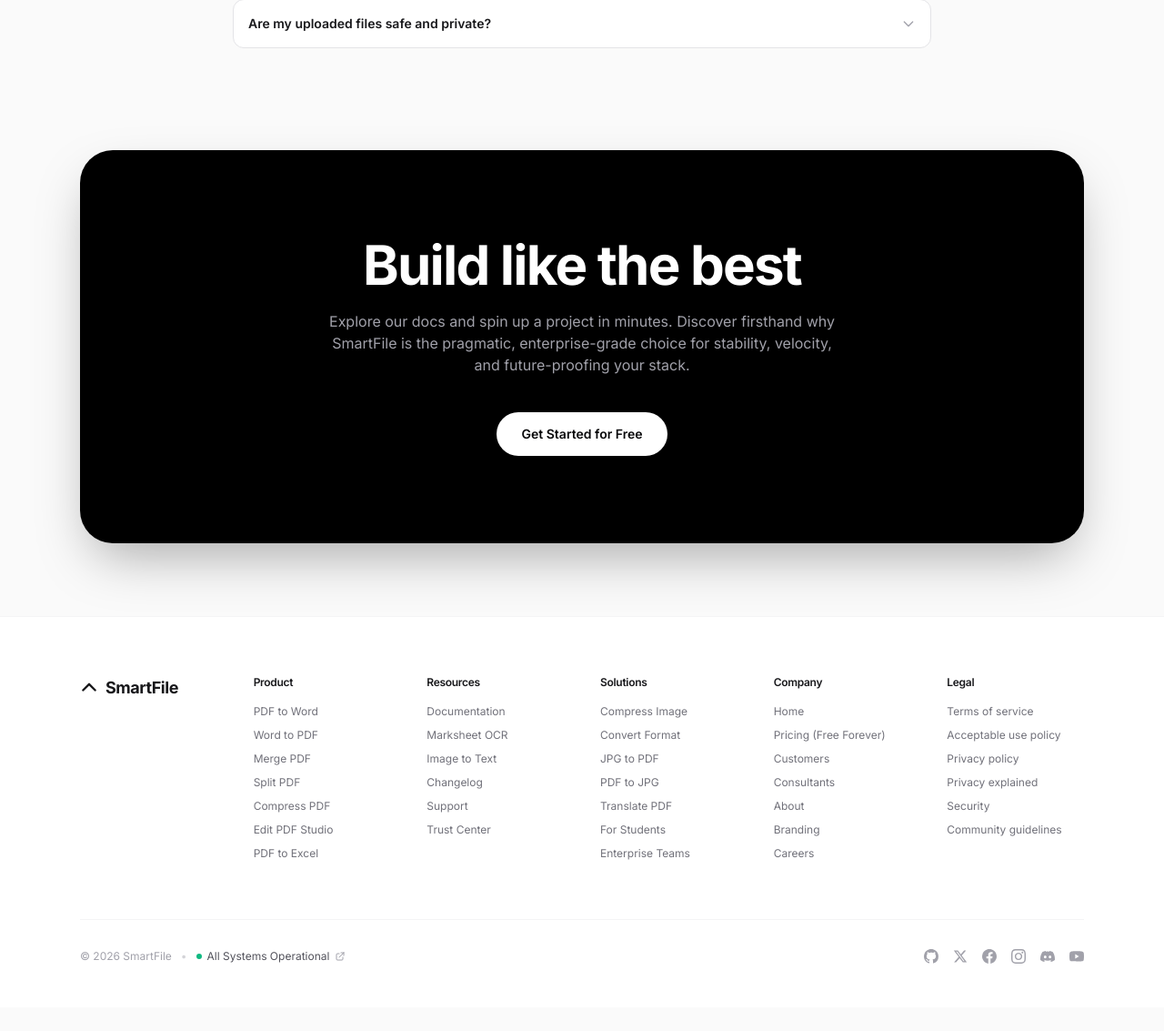
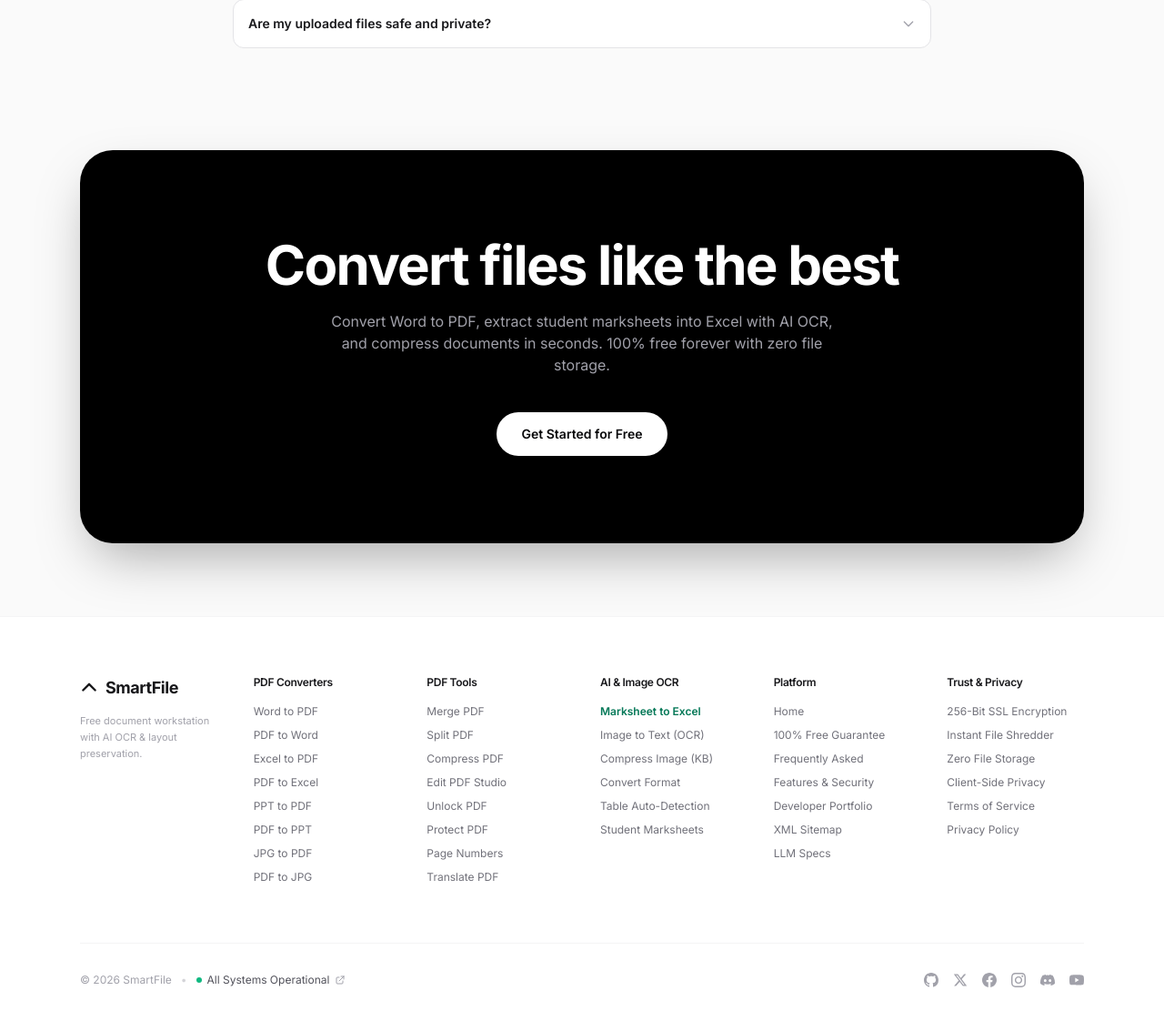
Before and after one commit to muhammadaliajaz/converter, a Flask app: page / in a window 1280 px wide. Shown: the part 2509-3642 px from the top of the page at 91% size. Before the commit the page ends 3568 px from the top, so only its background shows below. Run offline with Flask 3, Linux system fonts and the light colour scheme; some libraries are stand-ins or nearby versions.

Commit message:
feat: customize footer columns and CTA card with SmartFile converter features and tools

```diff
--- a/templates/index.html
+++ b/templates/index.html
@@ -1394,10 +1394,10 @@
     <div class="max-w-6xl mx-auto px-4 sm:px-6 mt-20 sm:mt-28 mb-16 sm:mb-20">
         <div class="bg-black text-white rounded-[28px] sm:rounded-[36px] py-16 sm:py-24 px-6 sm:px-16 text-center shadow-[0_25px_60px_-15px_rgba(0,0,0,0.35)] relative overflow-hidden">
             <h2 class="text-3xl sm:text-5xl lg:text-6xl font-extrabold tracking-[-0.03em] text-white mb-4 sm:mb-5">
-                Build like the best
+                Convert files like the best
             </h2>
             <p class="text-zinc-400 font-normal text-xs sm:text-sm md:text-base max-w-xl mx-auto leading-relaxed mb-8 sm:mb-10">
-                Explore our docs and spin up a project in minutes. Discover firsthand why SmartFile is the pragmatic, enterprise-grade choice for stability, velocity, and future-proofing your stack.
+                Convert Word to PDF, extract student marksheets into Excel with AI OCR, and compress documents in seconds. 100% free forever with zero file storage.
             </p>
             <div>
                 <a href="#gridContainer"
@@ -1412,7 +1412,7 @@
     <footer class="w-full bg-white text-zinc-600 border-t border-zinc-100 pt-14 sm:pt-16 pb-12" aria-label="Site Footer">
         <div class="max-w-6xl mx-auto px-4 sm:px-6">
             <div class="grid grid-cols-2 sm:grid-cols-3 md:grid-cols-6 gap-8 lg:gap-10 pb-16">
-                <!-- Column 0: Logo -->
+                <!-- Column 0: Logo & Description -->
                 <div class="col-span-2 sm:col-span-3 md:col-span-1 mb-2 md:mb-0">
                     <a href="/" class="inline-flex items-center gap-2 group">
                         <svg class="w-5 h-5 text-zinc-900" viewBox="0 0 24 24" fill="none" stroke="currentColor" stroke-width="2.8" stroke-linecap="round" stroke-linejoin="round">
@@ -1420,73 +1420,78 @@
                         </svg>
                         <span class="text-lg font-bold text-zinc-900 tracking-tight">SmartFile</span>
                     </a>
-                </div>
-
-                <!-- Column 1: Product -->
+                    <p class="text-[11px] text-zinc-400 mt-3 leading-relaxed max-w-[190px]">
+                        Free document workstation with AI OCR &amp; layout preservation.
+                    </p>
+                </div>
+
+                <!-- Column 1: PDF Converters -->
                 <div>
-                    <h3 class="text-xs font-semibold text-zinc-900 mb-4 tracking-tight">Product</h3>
+                    <h3 class="text-xs font-semibold text-zinc-900 mb-4 tracking-tight">PDF Converters</h3>
                     <ul class="space-y-2.5 text-xs">
+                        <li><a href="https://officialali.dev/word-to-pdf" onclick="openWorkspaceById('word-to-pdf'); return false;" class="text-zinc-500 hover:text-zinc-950 transition">Word to PDF</a></li>
                         <li><a href="https://officialali.dev/pdf-to-word" onclick="openWorkspaceById('pdf-to-word'); return false;" class="text-zinc-500 hover:text-zinc-950 transition">PDF to Word</a></li>
-                        <li><a href="https://officialali.dev/word-to-pdf" onclick="openWorkspaceById('word-to-pdf'); return false;" class="text-zinc-500 hover:text-zinc-950 transition">Word to PDF</a></li>
+                        <li><a href="https://officialali.dev/excel-to-pdf" onclick="openWorkspaceById('excel-to-pdf'); return false;" class="text-zinc-500 hover:text-zinc-950 transition">Excel to PDF</a></li>
+                        <li><a href="https://officialali.dev/pdf-to-excel" onclick="openWorkspaceById('pdf-to-excel'); return false;" class="text-zinc-500 hover:text-zinc-950 transition">PDF to Excel</a></li>
+                        <li><a href="https://officialali.dev/ppt-to-pdf" onclick="openWorkspaceById('ppt-to-pdf'); return false;" class="text-zinc-500 hover:text-zinc-950 transition">PPT to PDF</a></li>
+                        <li><a href="https://officialali.dev/pdf-to-ppt" onclick="openWorkspaceById('pdf-to-ppt'); return false;" class="text-zinc-500 hover:text-zinc-950 transition">PDF to PPT</a></li>
+                        <li><a href="https://officialali.dev/jpg-to-pdf" onclick="openWorkspaceById('jpg-to-pdf'); return false;" class="text-zinc-500 hover:text-zinc-950 transition">JPG to PDF</a></li>
+                        <li><a href="https://officialali.dev/pdf-to-jpg" onclick="openWorkspaceById('pdf-to-jpg'); return false;" class="text-zinc-500 hover:text-zinc-950 transition">PDF to JPG</a></li>
+                    </ul>
+                </div>
+
+                <!-- Column 2: PDF Tools -->
+                <div>
+                    <h3 class="text-xs font-semibold text-zinc-900 mb-4 tracking-tight">PDF Tools</h3>
+                    <ul class="space-y-2.5 text-xs">
                         <li><a href="https://officialali.dev/merge-pdf" onclick="openWorkspaceById('merge-pdf'); return false;" class="text-zinc-500 hover:text-zinc-950 transition">Merge PDF</a></li>
                         <li><a href="https://officialali.dev/split-pdf" onclick="openWorkspaceById('split-pdf'); return false;" class="text-zinc-500 hover:text-zinc-950 transition">Split PDF</a></li>
                         <li><a href="https://officialali.dev/compress-pdf" onclick="openWorkspaceById('compress-pdf'); return false;" class="text-zinc-500 hover:text-zinc-950 transition">Compress PDF</a></li>
                         <li><a href="https://officialali.dev/edit-pdf" onclick="openWorkspaceById('edit-pdf'); return false;" class="text-zinc-500 hover:text-zinc-950 transition">Edit PDF Studio</a></li>
-                        <li><a href="https://officialali.dev/pdf-to-excel" onclick="openWorkspaceById('pdf-to-excel'); return false;" class="text-zinc-500 hover:text-zinc-950 transition">PDF to Excel</a></li>
+                        <li><a href="https://officialali.dev/unlock-pdf" onclick="openWorkspaceById('unlock-pdf'); return false;" class="text-zinc-500 hover:text-zinc-950 transition">Unlock PDF</a></li>
+                        <li><a href="https://officialali.dev/protect-pdf" onclick="openWorkspaceById('protect-pdf'); return false;" class="text-zinc-500 hover:text-zinc-950 transition">Protect PDF</a></li>
+                        <li><a href="https://officialali.dev/page-numbers" onclick="openWorkspaceById('page-numbers'); return false;" class="text-zinc-500 hover:text-zinc-950 transition">Page Numbers</a></li>
+                        <li><a href="https://officialali.dev/translate-pdf" onclick="openWorkspaceById('translate-pdf'); return false;" class="text-zinc-500 hover:text-zinc-950 transition">Translate PDF</a></li>
                     </ul>
                 </div>
 
-                <!-- Column 2: Resources -->
+                <!-- Column 3: AI OCR & Images -->
                 <div>
-                    <h3 class="text-xs font-semibold text-zinc-900 mb-4 tracking-tight">Resources</h3>
+                    <h3 class="text-xs font-semibold text-zinc-900 mb-4 tracking-tight">AI &amp; Image OCR</h3>
                     <ul class="space-y-2.5 text-xs">
-                        <li><a href="#faqHeading" class="text-zinc-500 hover:text-zinc-950 transition">Documentation</a></li>
-                        <li><a href="https://officialali.dev/image-to-excel" onclick="openWorkspaceById('image-to-excel'); return false;" class="text-zinc-500 hover:text-zinc-950 transition">Marksheet OCR</a></li>
-                        <li><a href="https://officialali.dev/image-to-text" onclick="openWorkspaceById('image-to-text'); return false;" class="text-zinc-500 hover:text-zinc-950 transition">Image to Text</a></li>
-                        <li><a href="#faqHeading" class="text-zinc-500 hover:text-zinc-950 transition">Changelog</a></li>
-                        <li><a href="https://officialali.dev/" target="_blank" class="text-zinc-500 hover:text-zinc-950 transition">Support</a></li>
-                        <li><a href="#featuresHeading" class="text-zinc-500 hover:text-zinc-950 transition">Trust Center</a></li>
+                        <li><a href="https://officialali.dev/image-to-excel" onclick="openWorkspaceById('image-to-excel'); return false;" class="text-emerald-700 hover:text-emerald-950 font-semibold transition flex items-center gap-1">Marksheet to Excel</a></li>
+                        <li><a href="https://officialali.dev/image-to-text" onclick="openWorkspaceById('image-to-text'); return false;" class="text-zinc-500 hover:text-zinc-950 transition">Image to Text (OCR)</a></li>
+                        <li><a href="https://officialali.dev/compress-image" onclick="openWorkspaceById('compress-image'); return false;" class="text-zinc-500 hover:text-zinc-950 transition">Compress Image (KB)</a></li>
+                        <li><a href="https://officialali.dev/convert-image-format" onclick="openWorkspaceById('convert-image-format'); return false;" class="text-zinc-500 hover:text-zinc-950 transition">Convert Format</a></li>
+                        <li><a href="#gridContainer" class="text-zinc-500 hover:text-zinc-950 transition">Table Auto-Detection</a></li>
+                        <li><a href="#gridContainer" class="text-zinc-500 hover:text-zinc-950 transition">Student Marksheets</a></li>
                     </ul>
                 </div>
 
-                <!-- Column 3: Solutions -->
+                <!-- Column 4: Platform -->
                 <div>
-                    <h3 class="text-xs font-semibold text-zinc-900 mb-4 tracking-tight">Solutions</h3>
-                    <ul class="space-y-2.5 text-xs">
-                        <li><a href="https://officialali.dev/compress-image" onclick="openWorkspaceById('compress-image'); return false;" class="text-zinc-500 hover:text-zinc-950 transition">Compress Image</a></li>
-                        <li><a href="https://officialali.dev/convert-image-format" onclick="openWorkspaceById('convert-image-format'); return false;" class="text-zinc-500 hover:text-zinc-950 transition">Convert Format</a></li>
-                        <li><a href="https://officialali.dev/jpg-to-pdf" onclick="openWorkspaceById('jpg-to-pdf'); return false;" class="text-zinc-500 hover:text-zinc-950 transition">JPG to PDF</a></li>
-                        <li><a href="https://officialali.dev/pdf-to-jpg" onclick="openWorkspaceById('pdf-to-jpg'); return false;" class="text-zinc-500 hover:text-zinc-950 transition">PDF to JPG</a></li>
-                        <li><a href="https://officialali.dev/translate-pdf" onclick="openWorkspaceById('translate-pdf'); return false;" class="text-zinc-500 hover:text-zinc-950 transition">Translate PDF</a></li>
-                        <li><a href="#gridContainer" class="text-zinc-500 hover:text-zinc-950 transition">For Students</a></li>
-                        <li><a href="#gridContainer" class="text-zinc-500 hover:text-zinc-950 transition">Enterprise Teams</a></li>
-                    </ul>
-                </div>
-
-                <!-- Column 4: Company -->
-                <div>
-                    <h3 class="text-xs font-semibold text-zinc-900 mb-4 tracking-tight">Company</h3>
+                    <h3 class="text-xs font-semibold text-zinc-900 mb-4 tracking-tight">Platform</h3>
                     <ul class="space-y-2.5 text-xs">
                         <li><a href="/" class="text-zinc-500 hover:text-zinc-950 transition">Home</a></li>
-                        <li><a href="#gridContainer" class="text-zinc-500 hover:text-zinc-950 transition">Pricing (Free Forever)</a></li>
-                        <li><a href="#featuresHeading" class="text-zinc-500 hover:text-zinc-950 transition">Customers</a></li>
-                        <li><a href="https://officialali.dev/" target="_blank" class="text-zinc-500 hover:text-zinc-950 transition">Consultants</a></li>
-                        <li><a href="https://officialali.dev/" target="_blank" class="text-zinc-500 hover:text-zinc-950 transition">About</a></li>
-                        <li><a href="https://officialali.dev/sitemap.xml" target="_blank" class="text-zinc-500 hover:text-zinc-950 transition">Branding</a></li>
-                        <li><a href="https://officialali.dev/llms.txt" target="_blank" class="text-zinc-500 hover:text-zinc-950 transition">Careers</a></li>
+                        <li><a href="#gridContainer" class="text-zinc-500 hover:text-zinc-950 transition">100% Free Guarantee</a></li>
+                        <li><a href="#faqHeading" class="text-zinc-500 hover:text-zinc-950 transition">Frequently Asked</a></li>
+                        <li><a href="#featuresHeading" class="text-zinc-500 hover:text-zinc-950 transition">Features &amp; Security</a></li>
+                        <li><a href="https://officialali.dev/" target="_blank" class="text-zinc-500 hover:text-zinc-950 transition">Developer Portfolio</a></li>
+                        <li><a href="https://officialali.dev/sitemap.xml" target="_blank" class="text-zinc-500 hover:text-zinc-950 transition">XML Sitemap</a></li>
+                        <li><a href="https://officialali.dev/llms.txt" target="_blank" class="text-zinc-500 hover:text-zinc-950 transition">LLM Specs</a></li>
                     </ul>
                 </div>
 
-                <!-- Column 5: Legal -->
+                <!-- Column 5: Trust & Privacy -->
                 <div>
-                    <h3 class="text-xs font-semibold text-zinc-900 mb-4 tracking-tight">Legal</h3>
+                    <h3 class="text-xs font-semibold text-zinc-900 mb-4 tracking-tight">Trust &amp; Privacy</h3>
                     <ul class="space-y-2.5 text-xs">
-                        <li><a href="#faqHeading" class="text-zinc-500 hover:text-zinc-950 transition">Terms of service</a></li>
-                        <li><a href="#faqHeading" class="text-zinc-500 hover:text-zinc-950 transition">Acceptable use policy</a></li>
-                        <li><a href="#faqHeading" class="text-zinc-500 hover:text-zinc-950 transition">Privacy policy</a></li>
-                        <li><a href="#faqHeading" class="text-zinc-500 hover:text-zinc-950 transition">Privacy explained</a></li>
-                        <li><a href="#faqHeading" class="text-zinc-500 hover:text-zinc-950 transition">Security</a></li>
-                        <li><a href="#faqHeading" class="text-zinc-500 hover:text-zinc-950 transition">Community guidelines</a></li>
+                        <li><a href="#featuresHeading" class="text-zinc-500 hover:text-zinc-950 transition">256-Bit SSL Encryption</a></li>
+                        <li><a href="#featuresHeading" class="text-zinc-500 hover:text-zinc-950 transition">Instant File Shredder</a></li>
+                        <li><a href="#featuresHeading" class="text-zinc-500 hover:text-zinc-950 transition">Zero File Storage</a></li>
+                        <li><a href="#faqHeading" class="text-zinc-500 hover:text-zinc-950 transition">Client-Side Privacy</a></li>
+                        <li><a href="#faqHeading" class="text-zinc-500 hover:text-zinc-950 transition">Terms of Service</a></li>
+                        <li><a href="#faqHeading" class="text-zinc-500 hover:text-zinc-950 transition">Privacy Policy</a></li>
                     </ul>
                 </div>
             </div>
```
